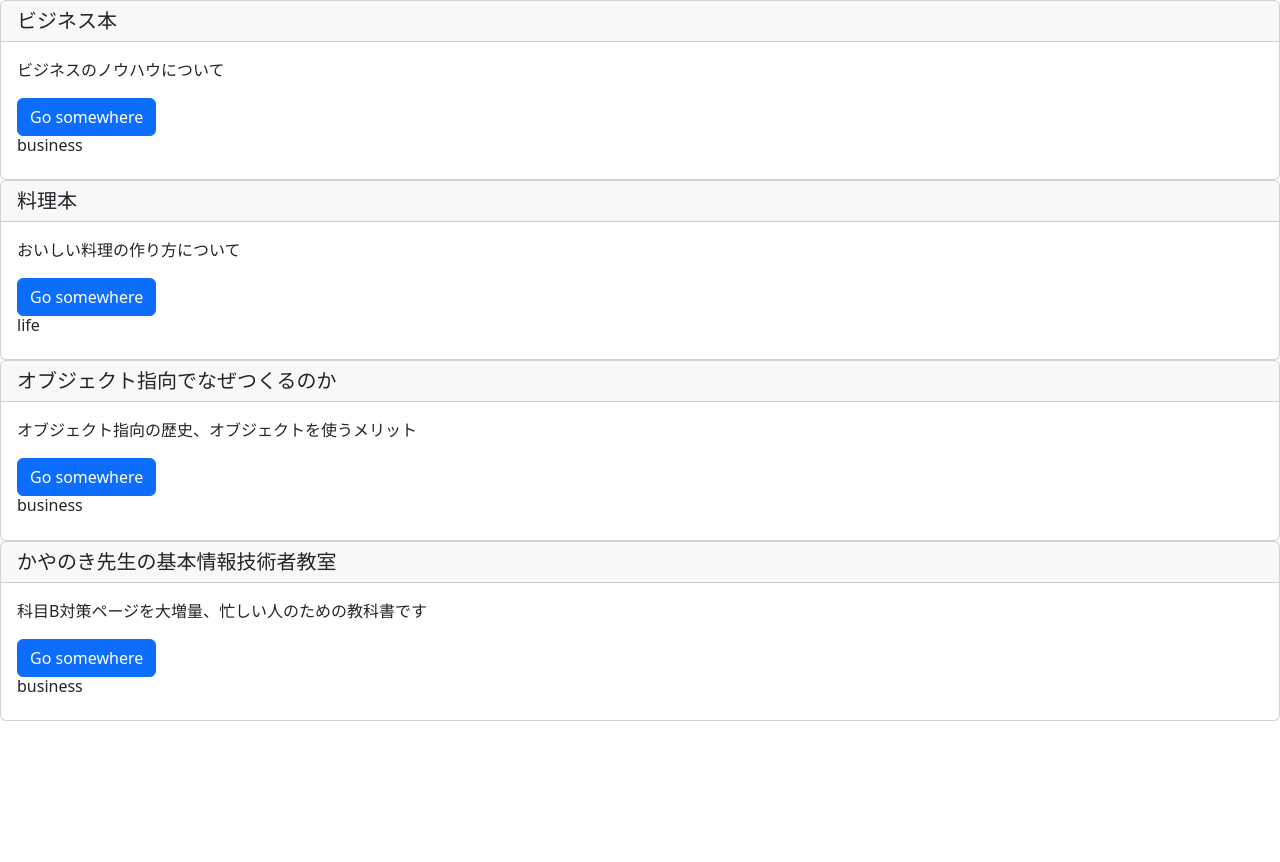
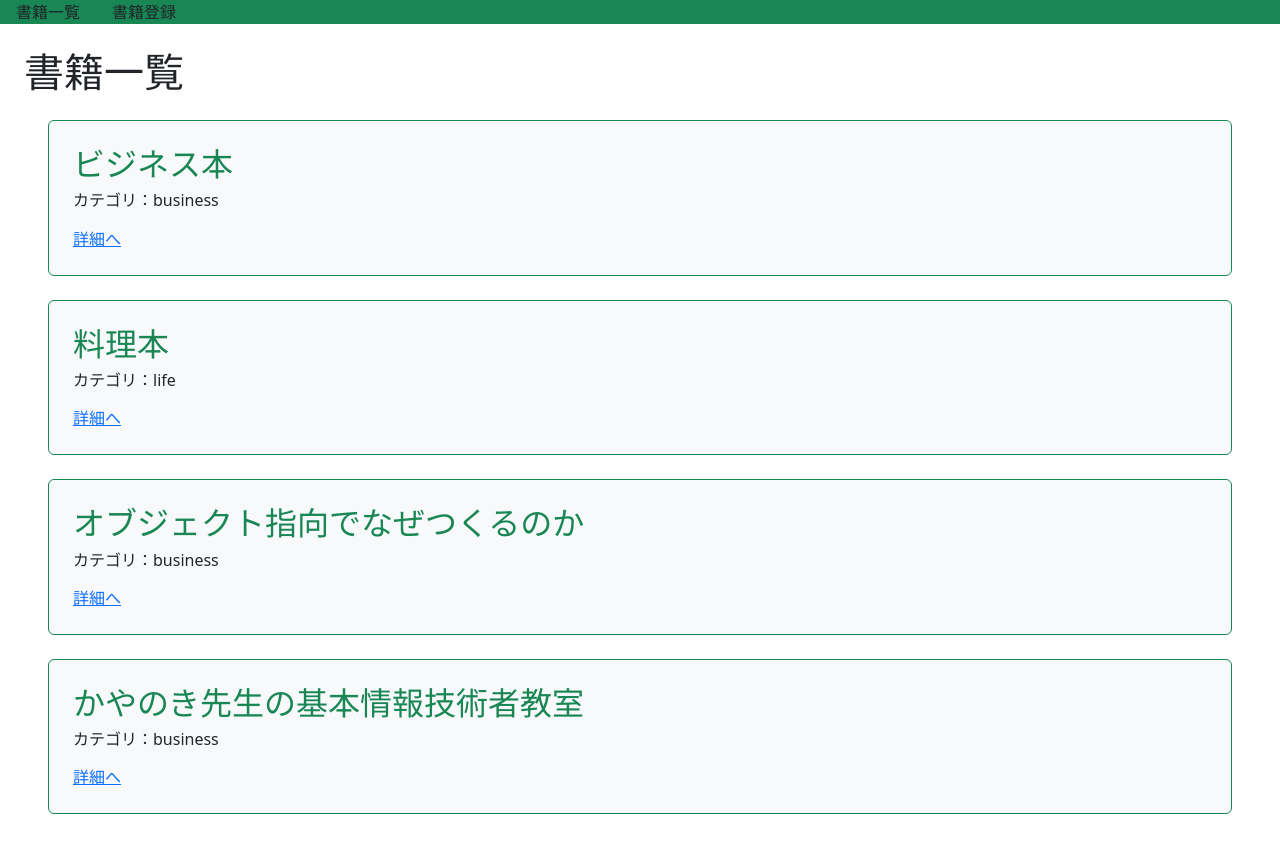
Before and after one commit to ike-burn/django_book_collection_app, a Django app: page /book/ in a window 1280 px wide. Before the commit the page ends 721 px from the top, so only its background shows below. Run offline with Django 3.2, Linux system fonts and the light colour scheme; data comes from the database, SQL or seed files in the repository.

Commit message:
レイアウト調整

```diff
--- a/bookproject/book/templates/base.html
+++ b/bookproject/book/templates/base.html
@@ -11,7 +11,16 @@
     <title>{% block title %}{% endblock title %}| 本棚アプリ</title>
   </head>
   <body>
-    {% block content %}{% endblock content %}
+	<nav class="navbar-dark bg-success sticky-top">
+		<div class="navber-nav d-flex flex-row">
+			<a class="nav-link mx-3" href="{% url 'list-book' %}">書籍一覧</a>
+			<a class="nav-link mx-3" href="{% url 'create-book' %}">書籍登録</a>
+		</div>
+	</nav>
+	<div class="p-4">
+		<h1>{% block h1 %}{% endblock %}</h1>
+		{% block content %}{% endblock content %}
+	</div>
   </body>
 </html>
 
--- a/bookproject/book/templates/book/book_list.html
+++ b/bookproject/book/templates/book/book_list.html
@@ -1,19 +1,17 @@
 {% extends 'base.html' %}
 
 {% block title %}書籍一覧{% endblock %}
+{% block h1 %}書籍一覧{% endblock %}
 
 {% block content %}
 	<!-- object_listに入っているデータを１つずつ取り出し、それをitemの中に格納する -->
 	{% for item in object_list %}
-	<div class="card">
-		<h5 class="card-header">{{ item.title }}</h5>
-		<div class="card-body">
-			<p class="card-text">{{ item.text }}</p>
-			<!-- 画面を遷移させるためのリンクを設定 -->
-			 <!-- 「urls.py」ファイルの中で「name = "detail-book"」と定義したコードに対応したURLが呼び出される -->
-			<a href="{% url 'detail-book' item.pk %}" class="btn-primary"></a>
-			<a href="#" class="btn btn-primary">Go somewhere</a>
-			<h6 class="card-title">{{ item.category }}</h6>
+	<!-- どこかで色を変える -->
+	<div class="p-4 m-4 bg-light border border-success rounded">
+		<h2 class="text-success">{{ item.title }}</h2>
+		<h6>カテゴリ：{{ item.category }}</h6>
+		<div class="mt-3">
+			<a href="{% url 'detail-book' item.pk %}">詳細へ</a>
 		</div>
 	</div>
 	{% endfor %}
--- a/bookproject/book/views.py
+++ b/bookproject/book/views.py
@@ -22,7 +22,7 @@ class CreateBookView(CreateView):
     # 「model = Book」を定義する理由は、ユーザーが入力した情報をどのテーブルに保存するかを指定する必要があるため
     model = Book
     fields = ('title', 'text', 'category')
-    #formの項目の作成が完了した後に遷移させるURLを指定するには、viewの中で「succes_url」という変数を定義する必要がある。
+    #formの項目の作成が完了した後に遷移させるURLを指定するには、viewの中で「success_url」という変数を定義する必要がある。
 	#「reverse関数」と使うとエラーになるが、「reverse_lazy」関数であれば「クラス変数」として定義することが出来るので、エラーにならない。
     # 「'list-book'」は、urls.pyの「name='list-book'」と紐付く。
     success_url = reverse_lazy('list-book')
```
Also changed, not shown: bookproject/book/templates/book/book_detail.html (+10 -11 lines).
